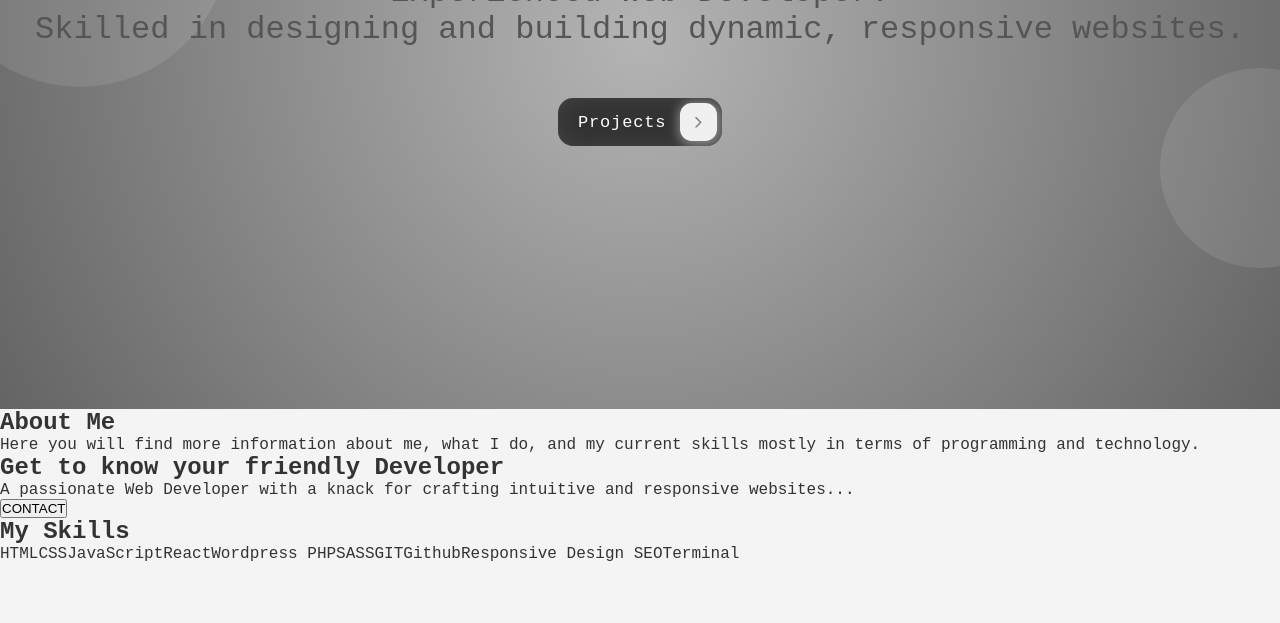
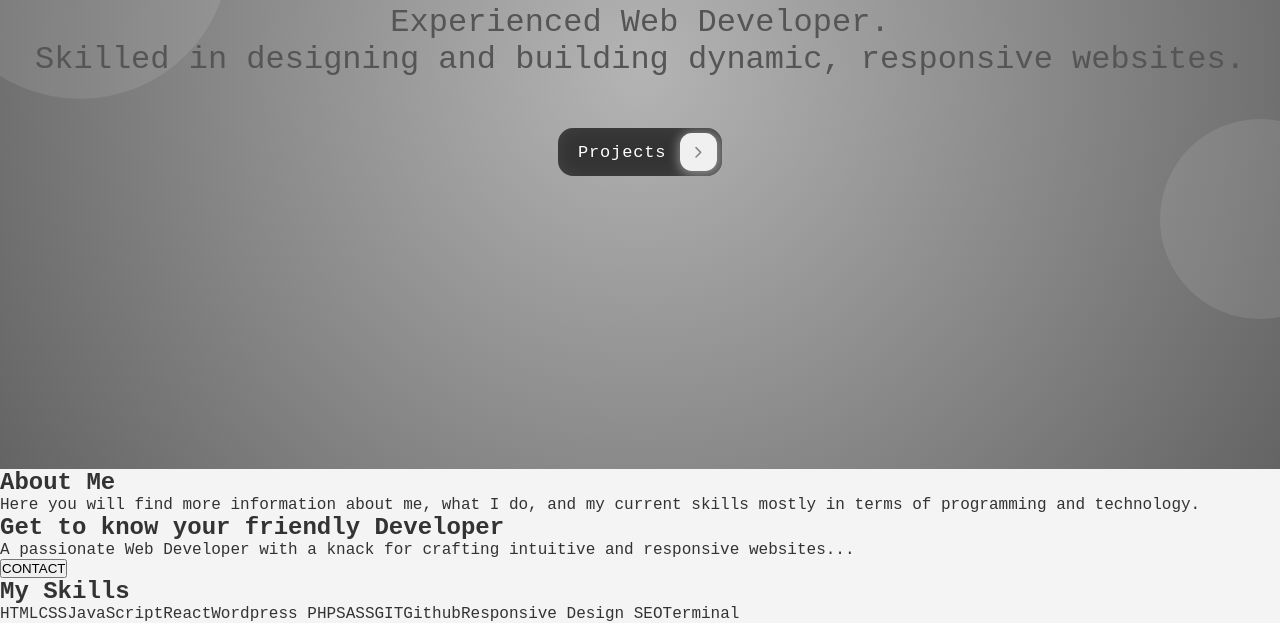
Before and after one commit to BeefBowl03/WebPortfolio, a plain HTML site: page index.html in a window 1280 px wide. Shown: the part 406-1029 px from the top of the page. Before the commit the page ends 969 px from the top, so only its background shows below. Drawn offline with Linux system fonts and the light colour scheme.

```diff
--- a/style.css
+++ b/style.css
@@ -92,7 +92,10 @@
     flex-direction: column;
     align-items: center;
     justify-content: center;
-    height: calc(100vh - 60px);
+    height: 100vh; /* Keep it full height */
+    width: 100vw; /* Make it full width */
+    margin: 0; /* Remove any margin */
+    padding: 0; /* Remove any padding */
     text-align: center;
     background: radial-gradient(circle, rgba(180, 180, 180, 1) 0%, rgba(100, 100, 100, 1) 100%);
     position: relative;
```
